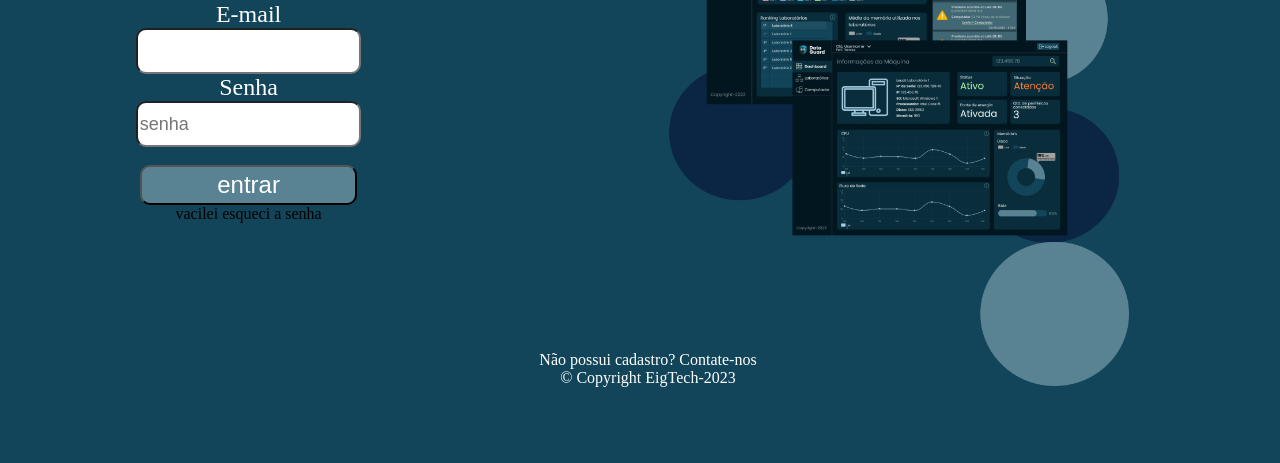
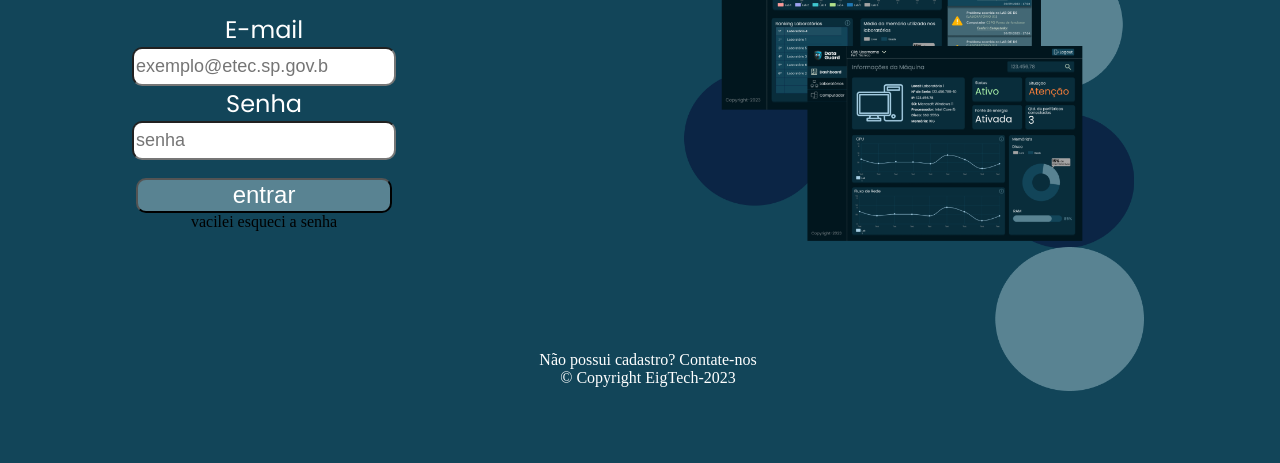
Before and after one commit to EigTech-Solutions/DataGuard, a plain HTML site: page telaLogin.html in a window 1280 px wide. Shown: the part 337-800 px from the top of the page. Drawn offline with Linux system fonts and the light colour scheme.

Commit message:
alterações na tela de login

```diff
--- a/telaLogin.css
+++ b/telaLogin.css
@@ -1,8 +1,9 @@
 @import url('https://fonts.googleapis.com/css2?family=Lato:ital,wght@0,400;0,700;1,400&display=swap');
+@import url('https://fonts.googleapis.com/css2?family=Lato:ital,wght@0,400;0,700;1,400&family=Poppins:ital@0;1&display=swap');
 body{
     width: 100%;
-
    background-color: #124559;
+   overflow: hidden;
 }
 header{
 
@@ -17,7 +18,7 @@ header{
     font-size: xx-large;
 }
 .container{
-
+    width: auto;
     height: 50vh;
     display: flex;
     justify-content: space-around;
@@ -29,8 +30,8 @@ header{
     margin-top: 10vh;
 }
 .input{
-    width: 17vw;
-    height: 5vh;
+    width: 20vw;
+    height: 7vh;
     border-radius: 10px;
     color: white;
     font-size: large;
@@ -38,23 +39,26 @@ header{
 label{
     color: white;
     font-size: x-large;
+    font-family: 'Poppins', sans-serif;
+
 }
 h1{
     color: white;
     font-size: xx-large;
+    font-family: 'Poppins', sans-serif;
 }
 button{
-    width: 17vw;
-    height: 5vh;
+    width: 20vw;
+    height: 7vh;
     background-color: #598392;
     color: white;
     font-size: x-large;
     border-radius: 10px;
 }
 .imagemTela{
-   margin-top: 8%;
+   margin-top: 10%;
     width: 50%;
-    height: 80%;
+    height: 70%;
     display: flex;
     align-items: center;
     justify-content: center;
--- a/telaLogin.html
+++ b/telaLogin.html
@@ -27,7 +27,7 @@
      <h1>Bem-Vindo(a) de Volta!</h1>
 
      <label for="">E-mail</label>
-     <input class="input" type="text">
+     <input class="input" placeholder="exemplo@etec.sp.gov.b" type="text">
 
 
      <label for="">Senha</label>
```
